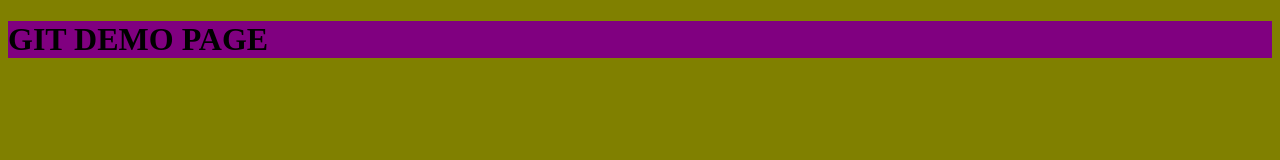
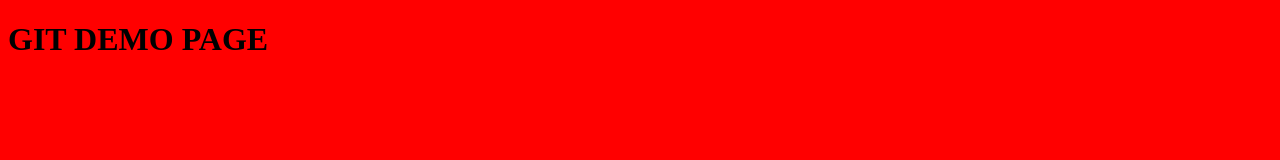
Before and after one commit to GGInInDer-30cm/PracticeForGithub, a plain HTML site: page index.html in a window 1280 px wide. Drawn offline with Linux system fonts and the light colour scheme.

Commit message:
change to crazy-color(red)

```diff
--- a/style.css
+++ b/style.css
@@ -1,7 +1,7 @@
 body {
-    background-color: olive;
+    background-color: red;
 }
 
 h1 {
-    background-color: purple;
+    background-color: red;
 }
```
